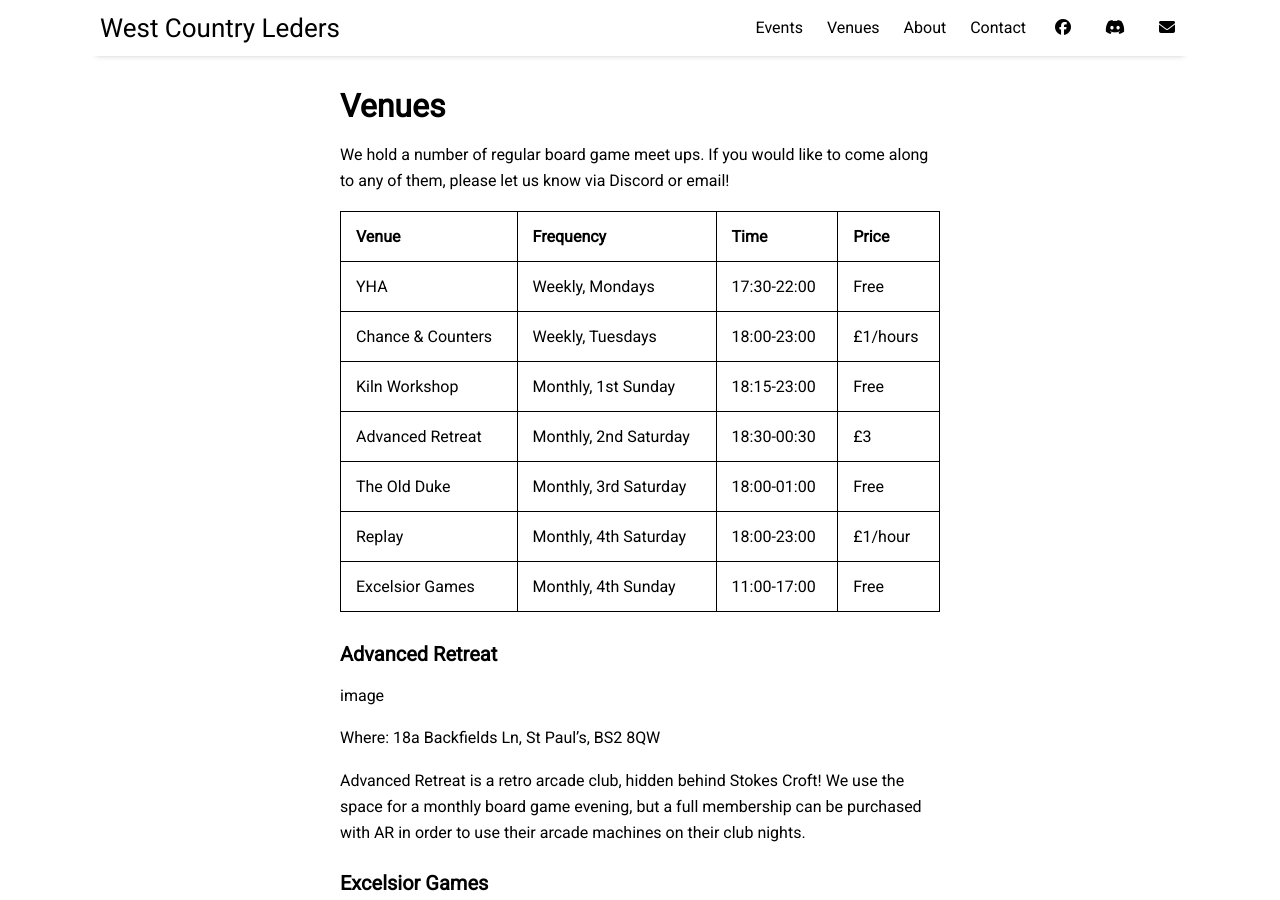
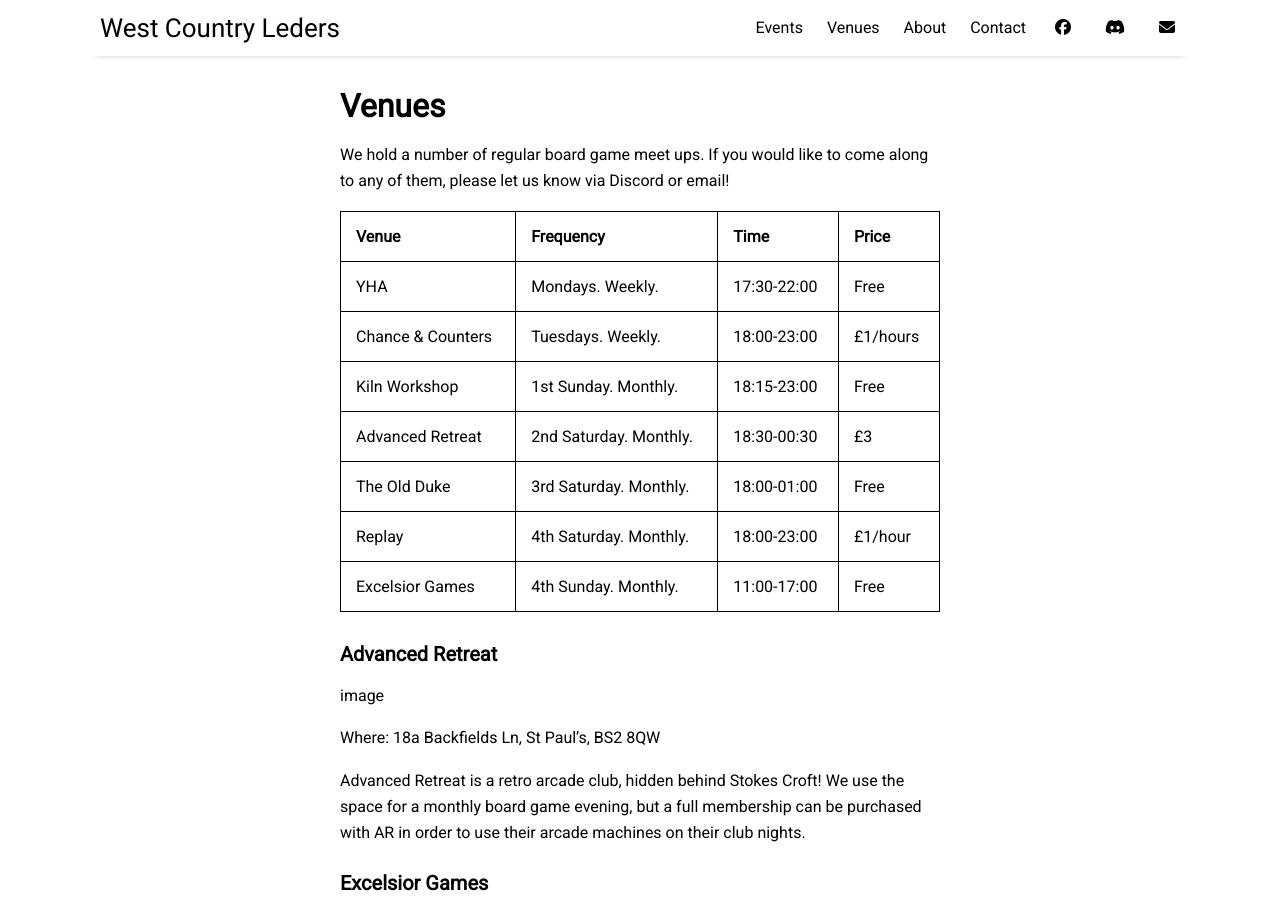
Before and after one commit to ChilledEther/west-country-leders-new, a Jekyll site: the page built from pages/venues.md, in a window 1280 px wide and 900 px high. Built offline with Jekyll 4.4.1, drawn with Linux system fonts in a browser that asks for light colours.

```diff
--- a/pages/venues.md
+++ b/pages/venues.md
@@ -9,13 +9,13 @@ We hold a number of regular board game meet ups. If you would like to come along
 
 Venue            |  Frequency              |  Time          |  Price
 ---------------  |---------------------    |----------------|--------
-YHA              |  Weekly, Mondays        |  17:30-22:00   |  Free
-Chance & Counters | Weekly, Tuesdays       |  18:00-23:00   | £1/hours
-Kiln Workshop    |  Monthly, 1st Sunday    |  18:15-23:00   | Free
-Advanced Retreat  |  Monthly, 2nd Saturday |  18:30-00:30    |£3
-The Old Duke     |   Monthly, 3rd Saturday | 18:00-01:00     | Free
-Replay            | Monthly, 4th Saturday   |  18:00-23:00   | £1/hour
-Excelsior Games | Monthly, 4th Sunday       | 11:00-17:00   | Free
+YHA              |  Mondays. Weekly.        |  17:30-22:00   |  Free
+Chance & Counters | Tuesdays. Weekly.       |  18:00-23:00   | £1/hours
+Kiln Workshop    |  1st Sunday. Monthly.    |  18:15-23:00   | Free
+Advanced Retreat  | 2nd Saturday. Monthly. |  18:30-00:30    |£3
+The Old Duke     |  3rd Saturday. Monthly. | 18:00-01:00     | Free
+Replay            | 4th Saturday. Monthly.   |  18:00-23:00   | £1/hour
+Excelsior Games | 4th Sunday. Monthly.       | 11:00-17:00   | Free
 
 
 ### __Advanced Retreat__
```
